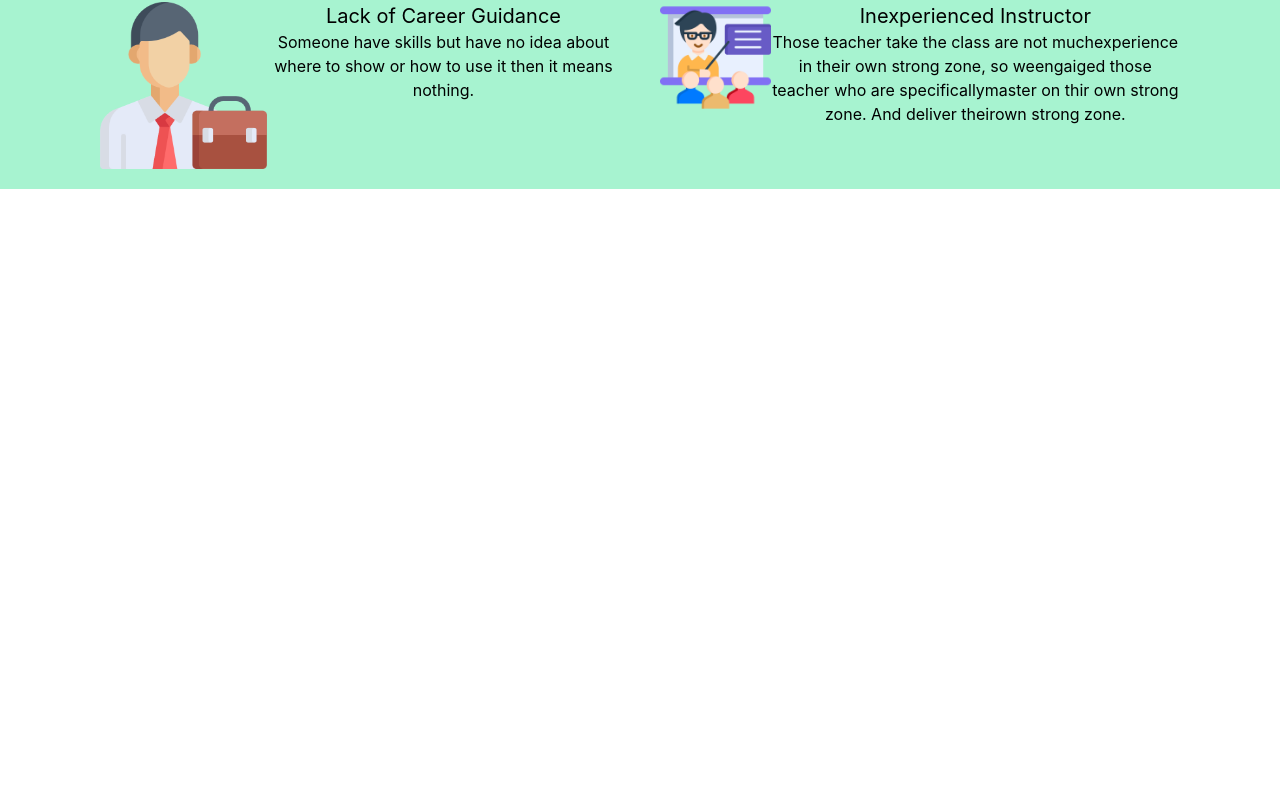
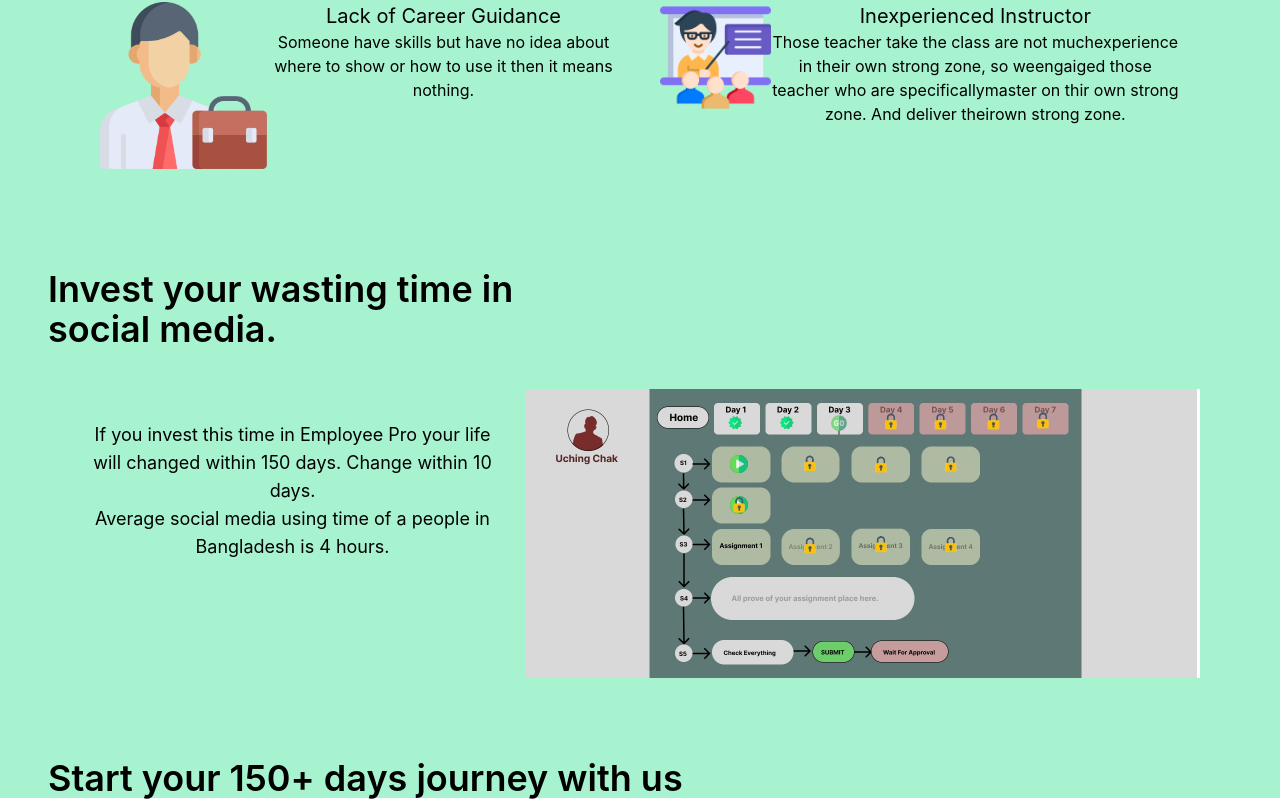
Before and after one commit to etikona/employe-pro-front, a React (Create React App) app: page / in a window 1280 px wide. Shown: the part 2033-2833 px from the top of the page. Before the commit the page ends 2262 px from the top, so only its background shows below. Built offline with nearby package versions, Linux system fonts and the light colour scheme.

Commit message:
Invest time in learning section added

```diff
--- a/src/Pages/Home/Home.js
+++ b/src/Pages/Home/Home.js
@@ -1,7 +1,9 @@
 import React from 'react';
+import Journey from './Journey';
 import Mystry from './Mystry';
 import ProConsumer from './ProConsumer';
 import Rest from './Rest';
+import Social from './Social';
 
 const Home = () => {
     return (
@@ -9,6 +11,8 @@ const Home = () => {
             <ProConsumer/>
             <Rest/>
             <Mystry/>
+            <Social/>
+            <Journey/>
         </div>
     );
 };
--- /dev/null
+++ b/src/Pages/Home/Journey.js
@@ -0,0 +1,21 @@
+import React from 'react';
+
+const Journey = () => {
+    return (
+        <div>
+            <section>
+                <div>
+                    <h2 className='text-4xl text-black text-left ml-12  font-semibold'>
+                        Start your 150+ days
+                        journey with us
+                    </h2>
+                </div>
+                <div>
+
+                </div>
+            </section>
+        </div>
+    );
+};
+
+export default Journey;
--- /dev/null
+++ b/src/Pages/Home/Social.js
@@ -0,0 +1,27 @@
+import React from 'react';
+import dashboard from '../../Assets/dashboard.jpg';
+const Social = () => {
+    return (
+        <div className='my-20'>
+            <h2 className='text-4xl text-black text-left ml-12  font-semibold'>
+                Invest your wasting time in <br />
+                social media.
+            </h2>
+            <section className='flex mx-20 my-10'>
+                <div className='text-black my-8 mr-5'>
+                    <p className='text-lg'>
+                    If you invest this time in Employee Pro your life will changed within 150 days. Change within 10 days.
+                    </p>
+                    <p className='text-lg'>
+                    Average social media using time  of a people in Bangladesh is 4 hours.
+                    </p>
+                </div>
+                <div>
+                    <img src={dashboard} alt="" />
+                </div>
+            </section>
+        </div>
+    );
+};
+
+export default Social;
```
Also changed, not shown: src/Assets/dashboard.jpg (added).
